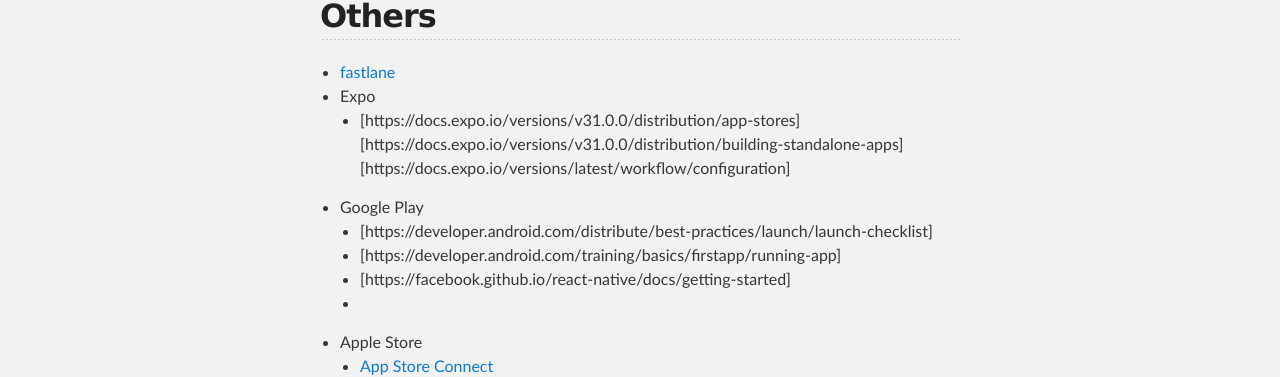
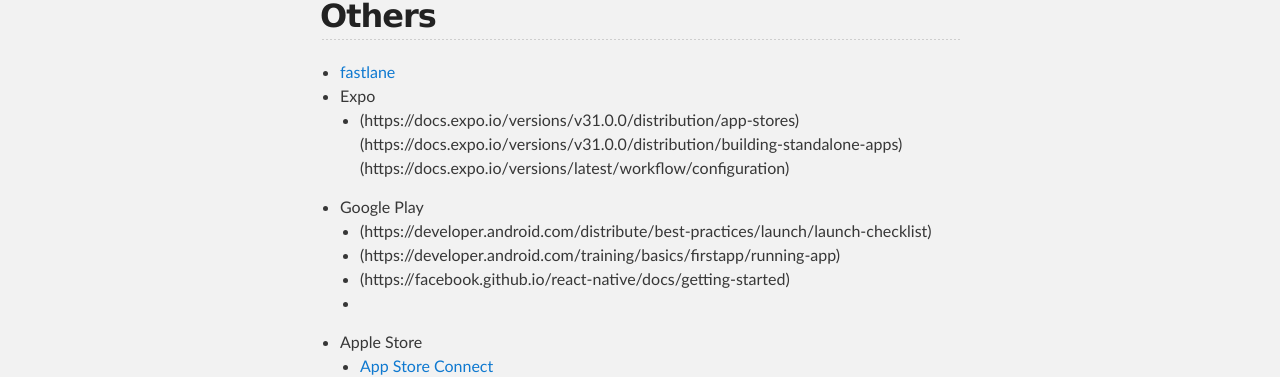
Before and after one commit to haapio/haapio.github.io, a Jekyll site: the page built from react-native.md, in a window 1280 px wide and 900 px high, scrolled down 2560 px. Shown: the part 214-591 px from the top of the window. Built offline with Jekyll 4.4.1, drawn with Linux system fonts in a browser that asks for light colours.

```diff
--- a/react-native.md
+++ b/react-native.md
@@ -108,14 +108,14 @@ Here you can find some useful links about React Native.
 
 - [fastlane](https://fastlane.tools/)
 - Expo
-  - [https://docs.expo.io/versions/v31.0.0/distribution/app-stores]
-    [https://docs.expo.io/versions/v31.0.0/distribution/building-standalone-apps]
-    [https://docs.expo.io/versions/latest/workflow/configuration]
+  - (https://docs.expo.io/versions/v31.0.0/distribution/app-stores)
+    (https://docs.expo.io/versions/v31.0.0/distribution/building-standalone-apps)
+    (https://docs.expo.io/versions/latest/workflow/configuration)
 
 - Google Play
-  - [https://developer.android.com/distribute/best-practices/launch/launch-checklist]
-  - [https://developer.android.com/training/basics/firstapp/running-app]
-  - [https://facebook.github.io/react-native/docs/getting-started]
+  - (https://developer.android.com/distribute/best-practices/launch/launch-checklist)
+  - (https://developer.android.com/training/basics/firstapp/running-app)
+  - (https://facebook.github.io/react-native/docs/getting-started)
   -
 - Apple Store
   - [App Store Connect](https://appstoreconnect.apple.com)
```
